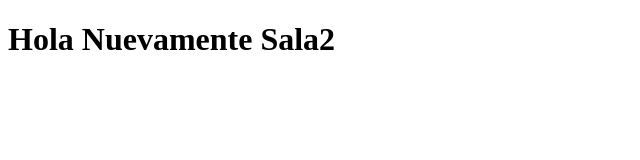
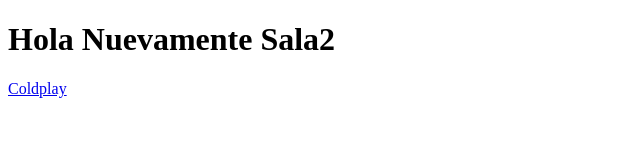
Before and after one commit to ingridoa/Ejercicio3, a plain HTML site: page index.html in a window 1280 px wide. Shown: the full height of the page, 0-640 px from the left. Drawn offline with Linux system fonts and the light colour scheme.

Commit message:
Segundocambio

```diff
--- a/index.html
+++ b/index.html
@@ -7,5 +7,6 @@
 </head>
 <body>
     <h1>Hola Nuevamente Sala2</h1>
+    <a href="https://www.youtube.com/watch?v=Unn04PPO19U">Coldplay</a>
 </body>
 </html>
```
